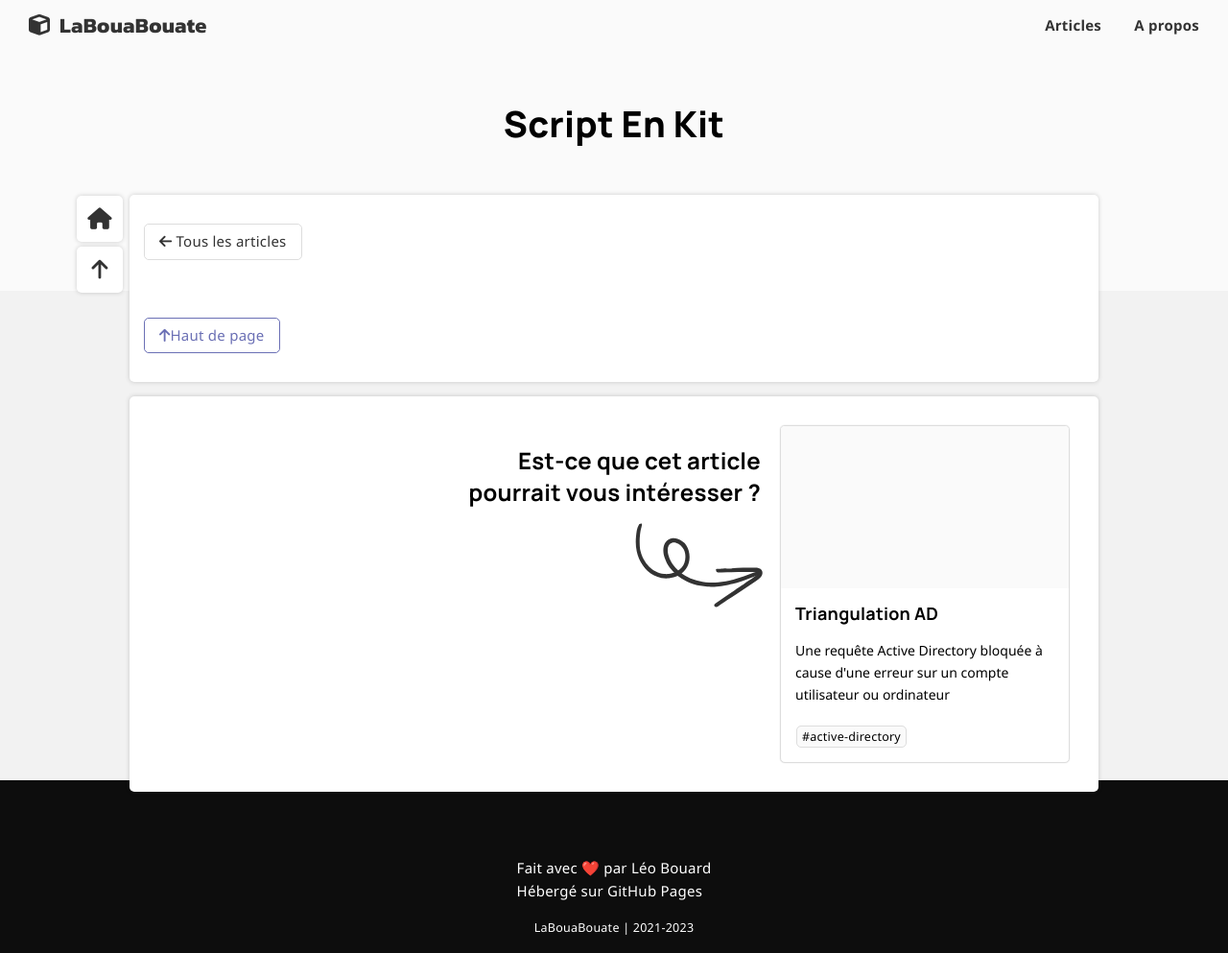
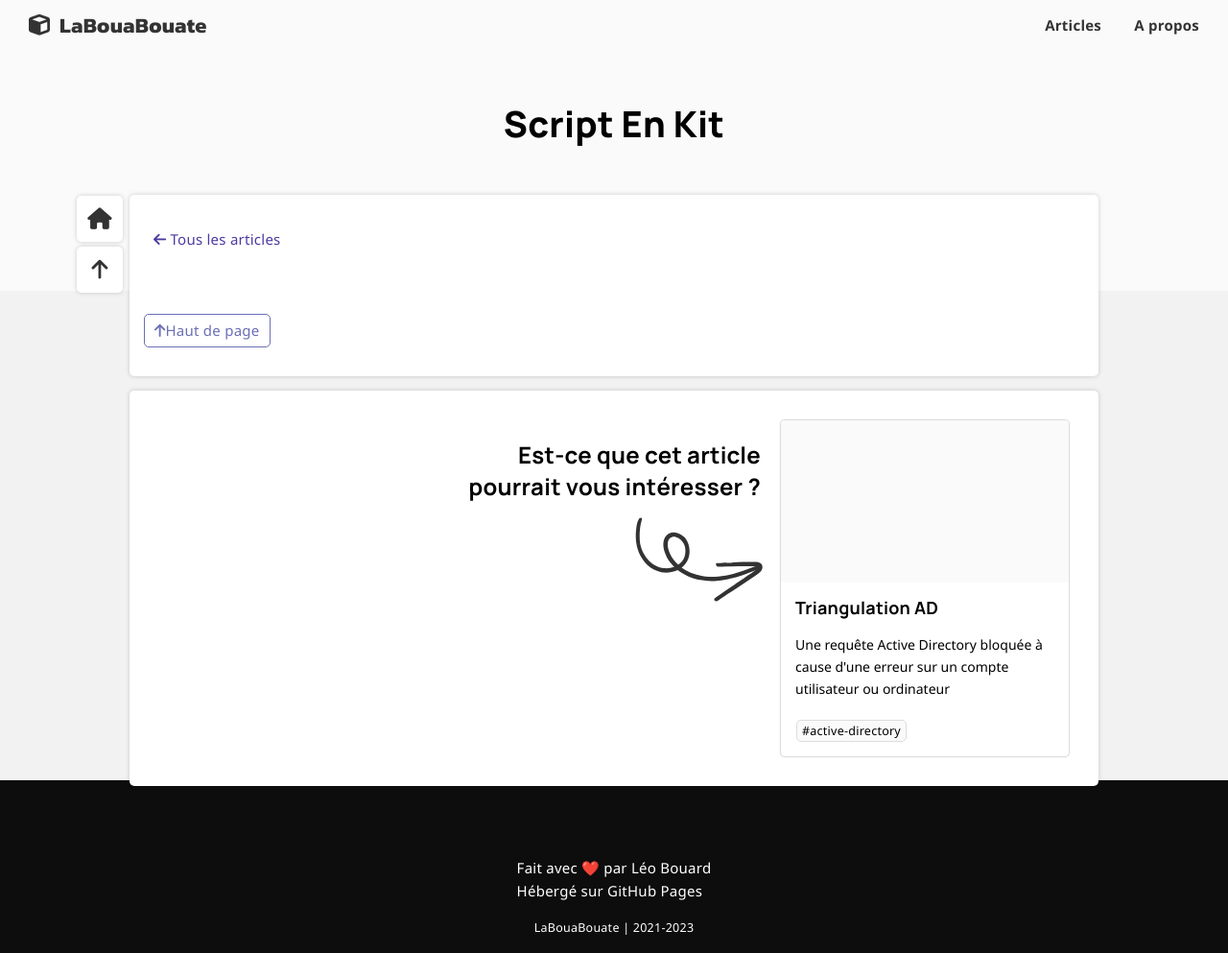
Before and after one commit to leobouard/leobouard.github.io, a Jekyll site: the page built from _posts/2024-01-01-script-en-kit.md, in a window 1280 px wide. Shown: the whole page at 96% size. Built offline with Jekyll 4.4.1, drawn with Linux system fonts in a browser that asks for light colours; nearby versions of some CDN libraries; some web fonts are replaced; our own code applies the rules of GitHub Pages for plain Markdown files.

Commit message:
Update posts.scss

```diff
--- a/assets/css/posts.scss
+++ b/assets/css/posts.scss
@@ -188,7 +188,8 @@
     color: var(--text);
 }
 
-.top-buttons, .bottom-buttons {
+.top-buttons,
+.bottom-buttons {
     display: flex;
     justify-content: space-between;
     margin: 0 -1em;
@@ -198,22 +199,26 @@
     margin-top: 4em;
 }
 
-.top-buttons > a , .bottom-buttons > a {
-    padding: 6px 15px;
+.top-buttons > a ,
+.bottom-buttons > a {
+    padding: 5px 10px;
     border-radius: var(--borderradius);
 }
 
-.top-buttons > a {
+.top-buttons > a
+.bottom-buttons > a {
     color: var(--title);
     border: var(--border);
 }
 
-.top-buttons > a:hover {
+.top-buttons > a:hover,
+.bottom-buttons > a:hover {
     background-color: var(--bodybg);
     color: var(--text);
 }
 
-.a_button_prev, .a_button_next {
+.a_button_prev,
+.a_button_next {
     border-radius: var(--borderradius);
     display: inline-flex;
     align-items: center;
@@ -355,7 +360,8 @@
         font-size: x-large;
     }
 
-    .top-buttons > a > span, .bottom-buttons > a > span {
+    .top-buttons > a > span,
+    .bottom-buttons > a > span {
         display: none;
     }
 }
```
